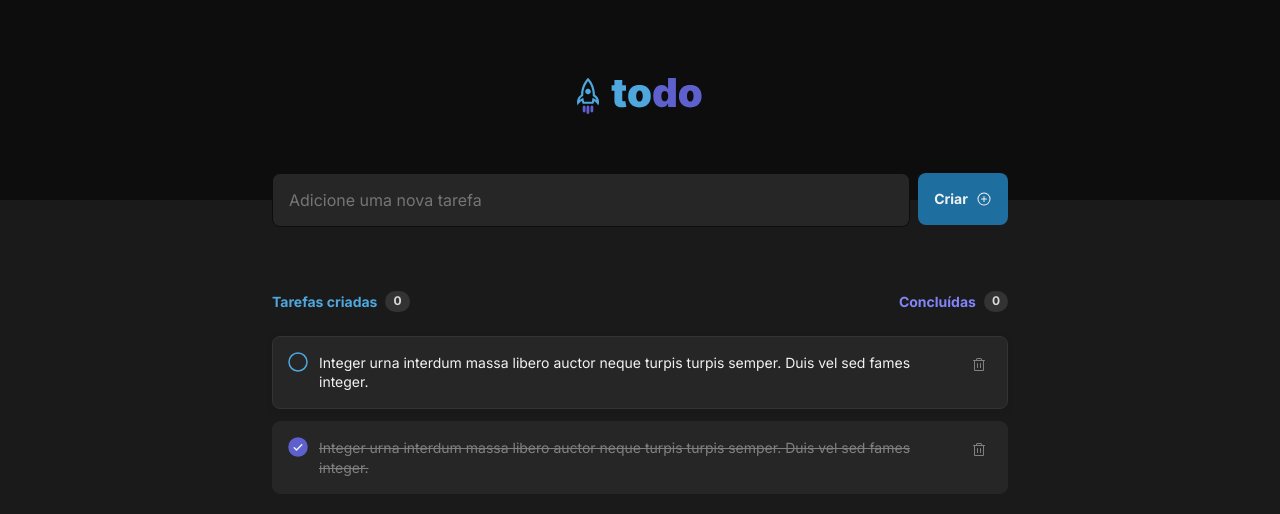
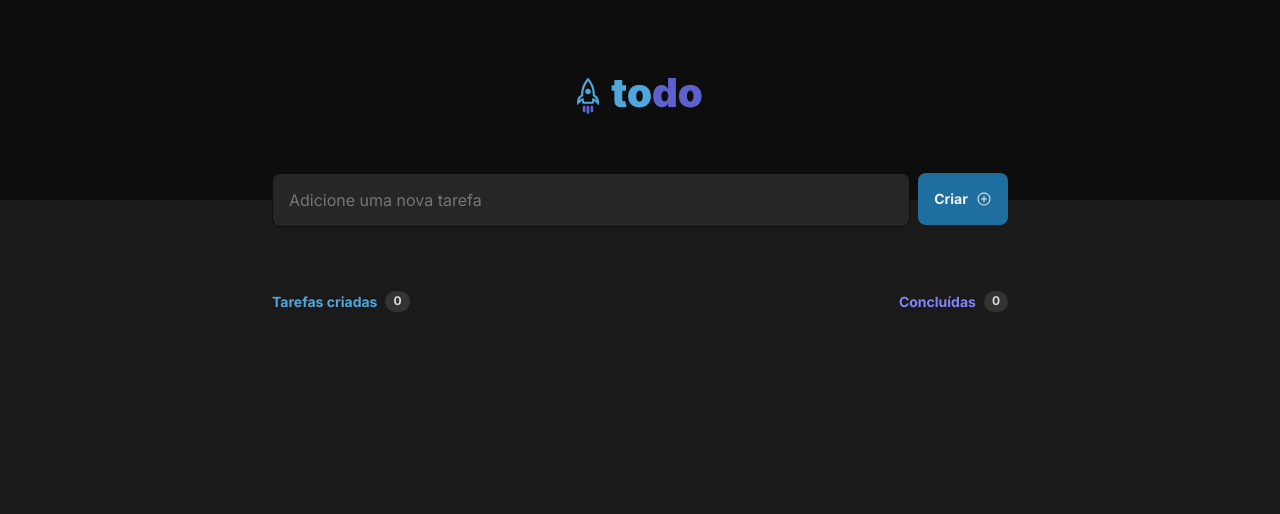
Before and after one commit to andre-lucca/todo-list-desafio-ignite, a React (Vite) app: page / in a window 1280 px wide. Shown: the top 514 px of the page. Built offline with nearby package versions, Linux system fonts and the light colour scheme.

Commit message:
add adding tasks functionality

```diff
--- a/src/App.css
+++ b/src/App.css
@@ -16,6 +16,8 @@ header {
 main {
   max-width: 46rem;
   margin: auto;
+
+  cursor: default;
 }
 
 .App {
@@ -158,7 +160,6 @@ main {
   color: var(--gray-100);
   background-color: var(--gray-500);
   box-shadow: 0px 2px 8px 0px rgba(0, 0, 0, 0.06);
-  cursor: default;
 }
 
 .task p {
--- a/src/App.tsx
+++ b/src/App.tsx
@@ -1,3 +1,4 @@
+import { useRef, useState } from 'react'
 import {
   PlusCircle,
   CheckCircle,
@@ -9,7 +10,28 @@ import clipboardImg from './assets/clipboard.png'
 import logoToDo from './assets/logo.svg'
 import './App.css'
 
+type Task = {
+  id: number,
+  done: boolean,
+  description: string
+}
+
 function App() {
+  const taskInputRef = useRef<HTMLInputElement>(null)
+  const [tasks, setTasks] = useState<Task[]>([])
+
+  const handleAddTask = (): void => {
+    const taskInput = taskInputRef.current as HTMLInputElement
+
+    const newTask: Task = {
+      id: tasks.length + 1,
+      done: false,
+      description: taskInput.value
+    }
+
+    setTasks([...tasks, newTask])
+  }
+
   return (
     <div className="App">
       <header>
@@ -21,10 +43,12 @@ function App() {
       <main>
         <section className="task-creator">
           <input
+            ref={taskInputRef}
             placeholder="Adicione uma nova tarefa"
             type="text" />
           <button
             className="new-task-button"
+            onClick={handleAddTask}
           >
             Criar
             <PlusCircle size={16} />
@@ -47,25 +71,12 @@ function App() {
               <strong>Você ainda não tem tarefas cadastradas</strong> <br />
               Crie tarefas e organize seus itens a fazer
             </p> */}
-            <li className="task">
-              <div className="icon-container">
-                <div className="undone-icon-bg" />
-                <Circle
-                  className="undone-icon"
-                  size={24}
-                />
-              </div>
-              <p>
-                Integer urna interdum massa libero auctor neque turpis turpis semper. Duis vel sed fames integer.
-              </p>
-              <div className="trash-icon-container">
-                <Trash
-                  className="trash-icon"
-                  size={24}
-                />
-              </div>
-            </li>
-            <li className="task done">
+            {
+              tasks.map((task) => task.done ? (
+                <li
+                  key={task.id}
+                  className="task done"
+                >
                   <div className="icon-container">
                     <div className="done-icon-bg" />
                     <CheckCircle
@@ -75,7 +86,7 @@ function App() {
                     />
                   </div>
                   <p>
-                Integer urna interdum massa libero auctor neque turpis turpis semper. Duis vel sed fames integer.
+                    {task.description}
                   </p>
                   <div className="trash-icon-container">
                     <Trash
@@ -84,6 +95,29 @@ function App() {
                     />
                   </div>
                 </li>
+              ) : (
+                <li
+                  key={task.id}
+                  className="task"
+                >
+                  <div className="icon-container">
+                    <div className="undone-icon-bg" />
+                    <Circle
+                      className="undone-icon"
+                      size={24}
+                    />
+                  </div>
+                  <p>
+                    {task.description}
+                  </p>
+                  <div className="trash-icon-container">
+                    <Trash
+                      className="trash-icon"
+                      size={24}
+                    />
+                  </div>
+                </li>))
+            }
           </ul>
         </section>
       </main>
```
Lines whose indentation alone changed are shown as unchanged.
